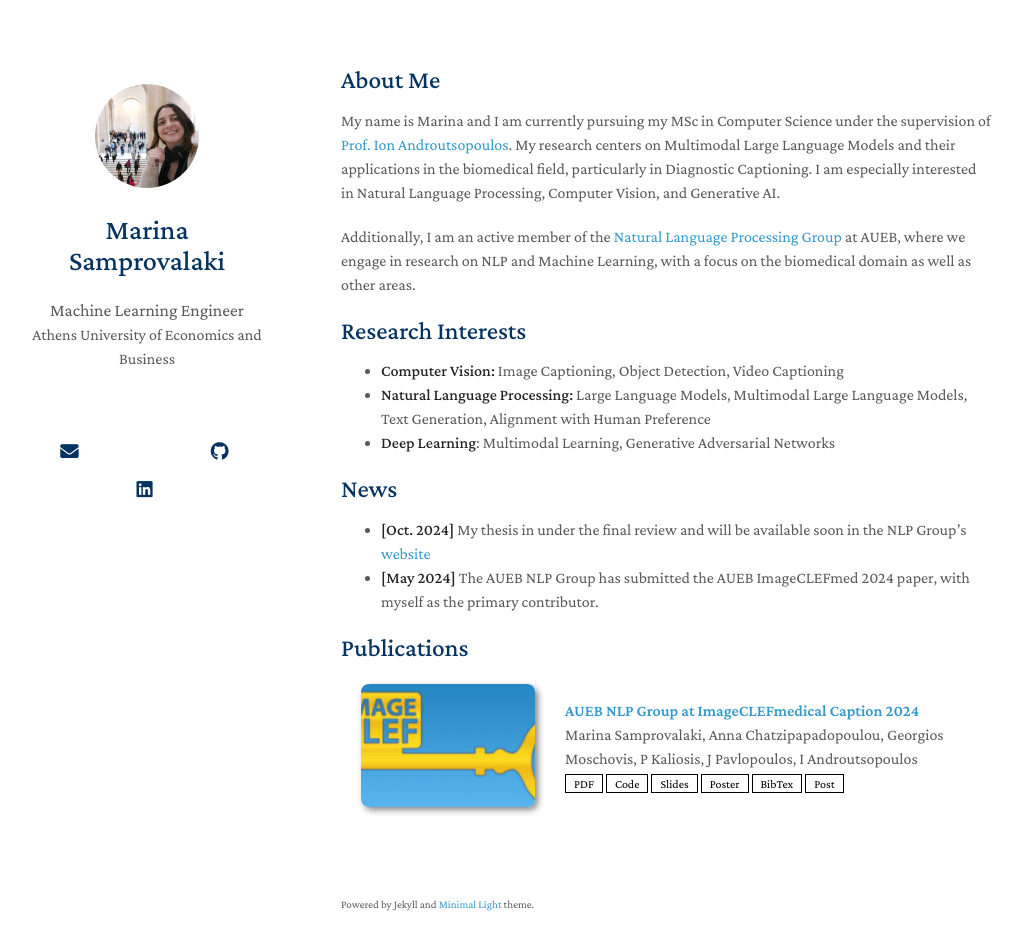
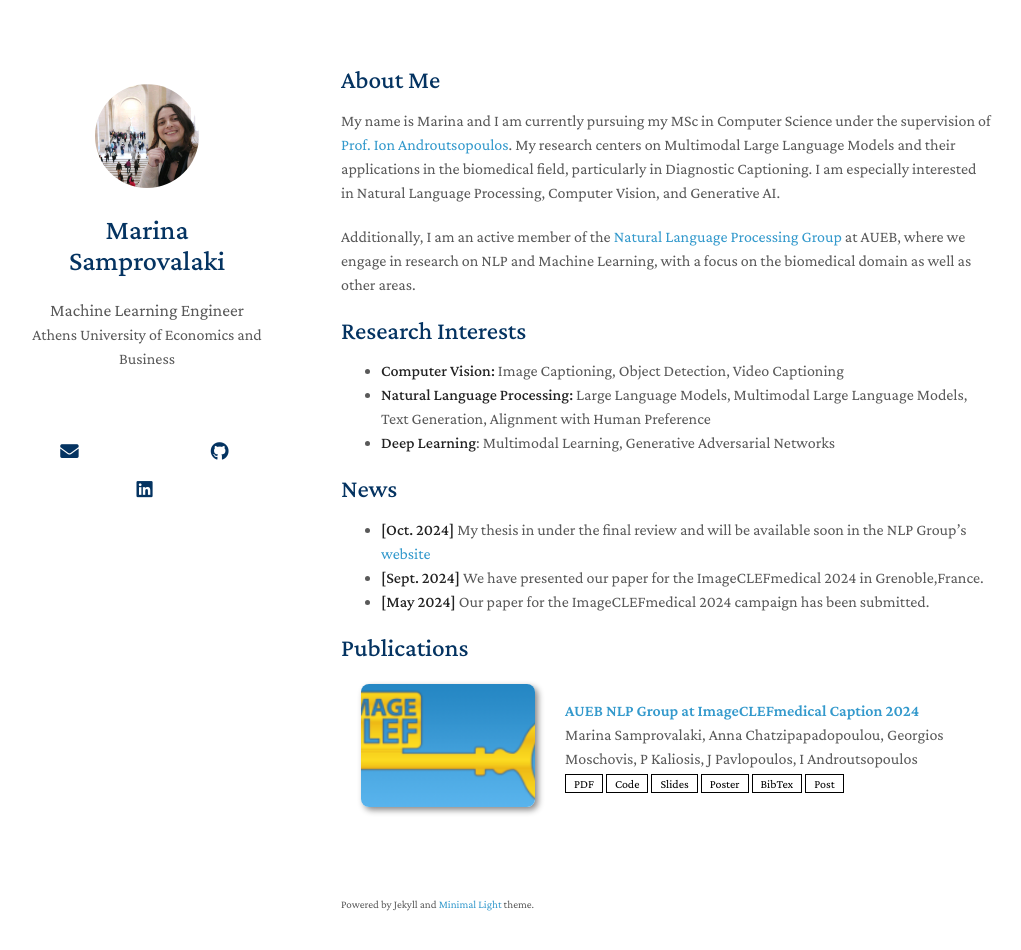
Before and after one commit to msamprovalaki/msamprovalaki.github.io, a Jekyll site: the page built from index.md, in a window 1280 px wide and 985 px high. Shown: the top 950 px of the window, without its empty margins (129-1150 px from the left). Built offline with Jekyll 4.4.1, drawn with Linux system fonts in a browser that asks for light colours; nearby versions of some CDN libraries; a style sheet for code colours, icons or effects is not loaded; our own code applies the rules of GitHub Pages for plain Markdown files.

Commit message:
Update index.md

```diff
--- a/index.md
+++ b/index.md
@@ -20,7 +20,8 @@ Additionally, I am an active member of the [Natural Language Processing Group](h
 ## News
 
 - **[Oct. 2024]** My thesis in under the final review and will be available soon in the NLP Group’s [website](http://nlp.cs.aueb.gr/theses.html)
-- **[May 2024]** The AUEB NLP Group has submitted the AUEB ImageCLEFmed 2024 paper, with myself as the primary contributor.
+- **[Sept. 2024]** We have presented our paper for the ImageCLEFmedical 2024 in Grenoble,France.
+- **[May 2024]** Our paper for the ImageCLEFmedical 2024 campaign has been submitted.
 
 
 {% include_relative _includes/publications.md %}
```
